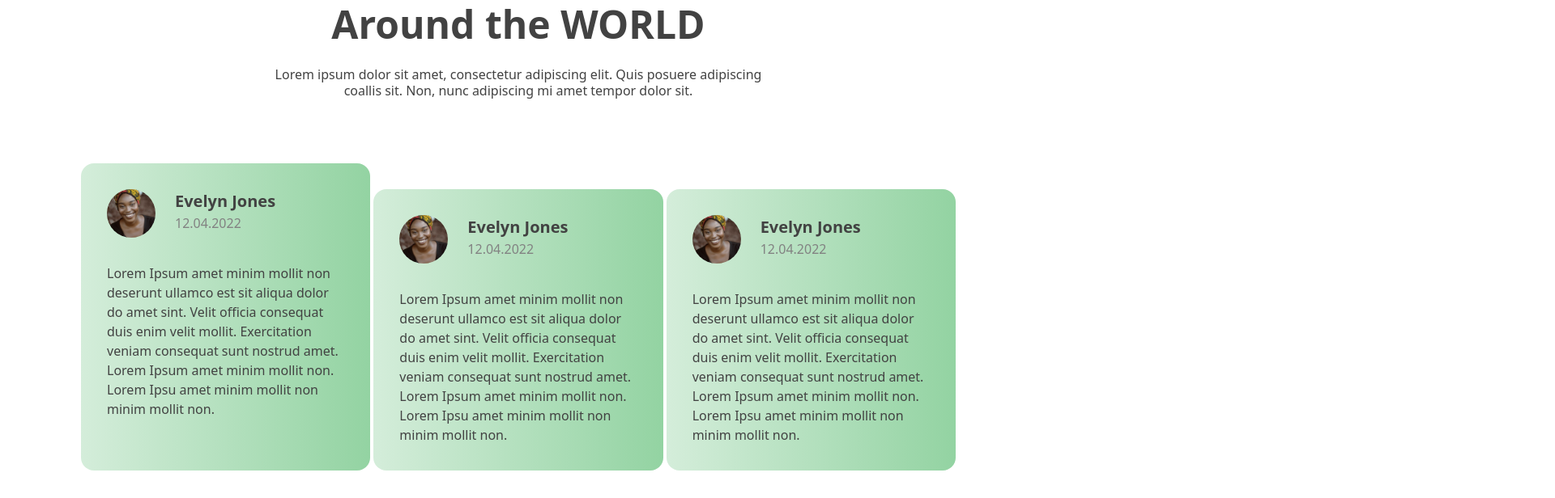
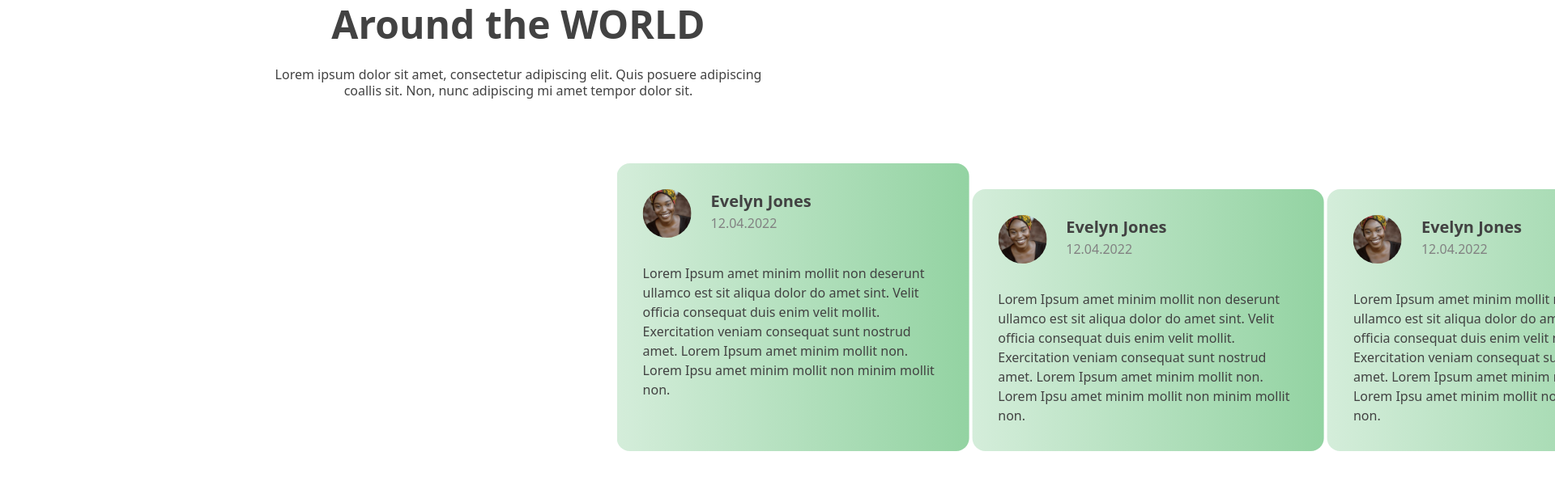
Before and after one commit to Noved-Africa/novedafrica, a Next.js app: page /testimonials in a window 1280 px wide. Shown: the part 2060-2676 px from the top of the page at 81% size, 1920 px wide, since content can reach past the window. Built offline with nearby package versions, Linux system fonts and the light colour scheme.

Commit message:
testimonies translation implemented

```diff
--- a/src/app/testimonials/page.tsx
+++ b/src/app/testimonials/page.tsx
@@ -10,8 +10,8 @@ import community from "../../../public/images/community.png";
 import dash from "../../../public/images/dash.jpg";
 import testimonialsText from "../../../public/images/testimonialsText.png";
 import Rectangle87 from "../../../public/images/Rectangle87.png";
-import { HiArrowRight } from "react-icons/hi";
-import testifier from "../../../public/images/testifier.jpeg";
+// import { HiArrowRight } from "react-icons/hi";
+import TranslateTestimonies from '../../common/components/elements/Translation/page'
 
 const Testimonials = () => {
 
@@ -71,15 +71,15 @@ const Testimonials = () => {
             </div>
 					<div className='mr-32 lg:w-[50rem] space-y-4 lg:mt-0 md:mt-24 order-1'>
 						<div className=' flex items-center lg:ml-16 lg:mb-8 '>
-							<span className=' h-1 w-8 bg-black lg:ml-0 ml-[15rem] md:ml-[20rem]'></span>
+							<span className=' h-1 w-8 bg-black lg:ml-0 ml-[15rem] md:ml-[15rem]'></span>
               <Image src={testimonialsText} alt='' className='md:ml-4'/>
 						</div>
 
-						<h2 className=' faq_heading text-lg font-bold md:text-[2.2rem] md:ml-12 md:w-[44rem] text-center'>
+						<h2 className=' faq_heading text-lg font-bold md:text-[2rem] md:ml-1 md:w-[42rem] text-center'>
 							Our mission is to empower young African undergraduates and fresh
 							graduates
 						</h2>
-						<p className=' text-sm md:text-[16px] w-11/12 md:ml-12 md:w-[44rem] text-center'>
+						<p className=' text-sm md:text-[16px] w-11/12 md:ml-7 md:w-[37rem] text-center'>
 							Lorem ipsum dolor sit amet, consectetur adipiscing elit. Quis
 							posuere adipiscing coallis sit. Non, nunc adipiscing mi amet
 							tempor dolor sit amet, consectetur adipiscing elit. Quis posu
@@ -156,74 +156,11 @@ const Testimonials = () => {
 						</p>
 					</div>
 
-					<div className=' px-4 py-10 md:py-20 md:px-[100px]'>
-						<div className='lg:flex w-full flex-col space-y-10 md:flex-row md:space-y-8 md:space-x-1'>
-							<article className=' rounded-2xl bg-gradient-to-r from-[#D4EDDA] to-[#93D3A2] p-8 md:w-[753px]'>
-								<div className=' mb-8 flex space-x-6'>
-									<Image
-										src={testifier}
-										alt=''
-										className=' h-[60px] w-[60px] rounded-full object-cover object-center '
-									/>
-									<div>
-										<h1 className=' text-[20px] font-bold'>Evelyn Jones</h1>
-										<p className=' text-[#828282]'>12.04.2022</p>
-									</div>
-								</div>
-								<p>
-									Lorem Ipsum amet minim mollit non deserunt ullamco est sit
-									aliqua dolor do amet sint. Velit officia consequat duis enim
-									velit mollit. Exercitation veniam consequat sunt nostrud amet.
-									Lorem Ipsum amet minim mollit non. Lorem Ipsu amet minim
-									mollit non minim mollit non.
-								</p>
-							</article>
-
-							<article className=' md:w-[753px] rounded-2xl bg-gradient-to-r from-[#D4EDDA] to-[#93D3A2] p-8'>
-								<div className=' mb-8 flex space-x-6'>
-									<Image
-										src={testifier}
-										alt=''
-										className=' h-[60px] w-[60px] rounded-full object-cover object-center '
-									/>
-									<div>
-										<h1 className=' text-[20px] font-bold'>Evelyn Jones</h1>
-										<p className=' text-[#828282]'>12.04.2022</p>
-									</div>
-								</div>
-								<p>
-									Lorem Ipsum amet minim mollit non deserunt ullamco est sit
-									aliqua dolor do amet sint. Velit officia consequat duis enim
-									velit mollit. Exercitation veniam consequat sunt nostrud amet.
-									Lorem Ipsum amet minim mollit non. Lorem Ipsu amet minim
-									mollit non minim mollit non.
-								</p>
-							</article>
-
-							<article className=' md:w-[753px] rounded-2xl bg-gradient-to-r from-[#D4EDDA] to-[#93D3A2] p-8 '>
-								<div className=' mb-8 flex space-x-6'>
-									<Image
-										src={testifier}
-										alt=''
-										className=' h-[60px] w-[60px] rounded-full object-cover object-center '
-									/>
-									<div>
-										<h1 className=' text-[20px] font-bold'>Evelyn Jones</h1>
-										<p className=' text-[#828282]'>12.04.2022</p>
-									</div>
-								</div>
-								<p>
-									Lorem Ipsum amet minim mollit non deserunt ullamco est sit
-									aliqua dolor do amet sint. Velit officia consequat duis enim
-									velit mollit. Exercitation veniam consequat sunt nostrud amet.
-									Lorem Ipsum amet minim mollit non. Lorem Ipsu amet minim
-									mollit non minim mollit non.
-								</p>
-							</article>
-						</div>
-						<div></div>
-					</div>
+					{/* <div className=' px-4 py-10 md:py-20 md:px-[100px]'> */}
+						{/*  */}
+					{/* </div> */}
 				</section>
+				<TranslateTestimonies/>
 				{/* <section className=' px-4 py-[141px] md:px-[100px]'>
 					<div className='  text-center'>
 						<h1 className=' faq_heading mb-6 text-2xl font-bold md:text-[54px]'>
--- /dev/null
+++ b/src/common/components/elements/Translation/page.tsx
@@ -0,0 +1,137 @@
+'use client'
+
+import testifier from "../../../../../public/images/testifier.jpeg";
+import Image from 'next/image'
+
+import { useState, useEffect } from 'react';
+
+const TranslateTestimonies = () => {
+  const [translation, setTranslation] = useState(0);
+  const [hovered, setHovered] = useState(false);
+
+  useEffect(() => {
+    const interval = setInterval(() => {
+      if (!hovered) {
+        setTranslation(translation + 2); // You can adjust the translation speed as needed
+      }
+    }, 50); // Adjust the interval as needed
+
+    return () => clearInterval(interval);
+  }, [translation, hovered]);
+
+  const handleMouseEnter = () => {
+    setHovered(true);
+  };
+
+  const handleMouseLeave = () => {
+    setHovered(false);
+  };
+
+  return (
+    <section>
+      <div style={{
+          display: 'flex',
+          justifyContent: 'space-between',
+          transition: 'transform 0.5s',
+          transform: `translateX(${translation}px)`,
+        }}
+        onMouseEnter={handleMouseEnter}
+        onMouseLeave={handleMouseLeave} className="translate-container">
+          <div className='lg:flex mb-20 w-full flex-col space-y-10 md:flex-row md:space-y-8 md:space-x-1'>
+							<article className='md:w-[40rem] md:-ml-[2rem] rounded-2xl bg-gradient-to-r from-[#D4EDDA] to-[#93D3A2] p-8'>
+								<div className=' mb-8 flex space-x-6'>
+									<Image
+										src={testifier}
+										alt=''
+										className=' h-[60px] w-[60px] rounded-full object-cover object-center '
+									/>
+									<div>
+										<h1 className=' text-[20px] font-bold'>Evelyn Jones</h1>
+										<p className=' text-[#828282]'>12.04.2022</p>
+									</div>
+								</div>
+								<p>
+									Lorem Ipsum amet minim mollit non deserunt ullamco est sit
+									aliqua dolor do amet sint. Velit officia consequat duis enim
+									velit mollit. Exercitation veniam consequat sunt nostrud amet.
+									Lorem Ipsum amet minim mollit non. Lorem Ipsu amet minim
+									mollit non minim mollit non.
+								</p>
+							</article>
+
+							<article className='md:w-[40rem] md:-ml-[2rem] rounded-2xl bg-gradient-to-r from-[#D4EDDA] to-[#93D3A2] p-8'>
+								<div className=' mb-8 flex space-x-6'>
+									<Image
+										src={testifier}
+										alt=''
+										className=' h-[60px] w-[60px] rounded-full object-cover object-center '
+									/>
+									<div>
+										<h1 className=' text-[20px] font-bold'>Evelyn Jones</h1>
+										<p className=' text-[#828282]'>12.04.2022</p>
+									</div>
+								</div>
+								<p>
+									Lorem Ipsum amet minim mollit non deserunt ullamco est sit
+									aliqua dolor do amet sint. Velit officia consequat duis enim
+									velit mollit. Exercitation veniam consequat sunt nostrud amet.
+									Lorem Ipsum amet minim mollit non. Lorem Ipsu amet minim
+									mollit non minim mollit non.
+								</p>
+							</article>
+
+							<article className='md:w-[40rem] md:-ml-[2rem] rounded-2xl bg-gradient-to-r from-[#D4EDDA] to-[#93D3A2] p-8 '>
+								<div className=' mb-8 flex space-x-6'>
+									<Image
+										src={testifier}
+										alt=''
+										className=' h-[60px] w-[60px] rounded-full object-cover object-center '
+									/>
+									<div>
+										<h1 className=' text-[20px] font-bold'>Evelyn Jones</h1>
+										<p className=' text-[#828282]'>12.04.2022</p>
+									</div>
+								</div>
+								<p>
+									Lorem Ipsum amet minim mollit non deserunt ullamco est sit
+									aliqua dolor do amet sint. Velit officia consequat duis enim
+									velit mollit. Exercitation veniam consequat sunt nostrud amet.
+									Lorem Ipsum amet minim mollit non. Lorem Ipsu amet minim
+									mollit non minim mollit non.
+								</p>
+							</article>
+						</div>
+      </div>
+      <style jsx>{`
+        .translate-container {
+          display: flex;
+          animation: translateAnimation 10s linear infinite;
+
+        }
+
+        .translate-box {
+          width: 100px;
+          height: 100px;
+          background-color: lightblue;
+          border: 1px solid gray;
+          display: flex;
+          align-items: center;
+          justify-content: center;
+          font-size: 16px;
+          font-weight: bold;
+        }
+
+        @keyframes translateAnimation {
+          0% {
+            transform: translateX(0);
+          }
+          100% {
+            transform: translateX(100%);
+          }
+        }
+      `}</style>
+    </section>
+  );
+};
+
+export default TranslateTestimonies;
```
